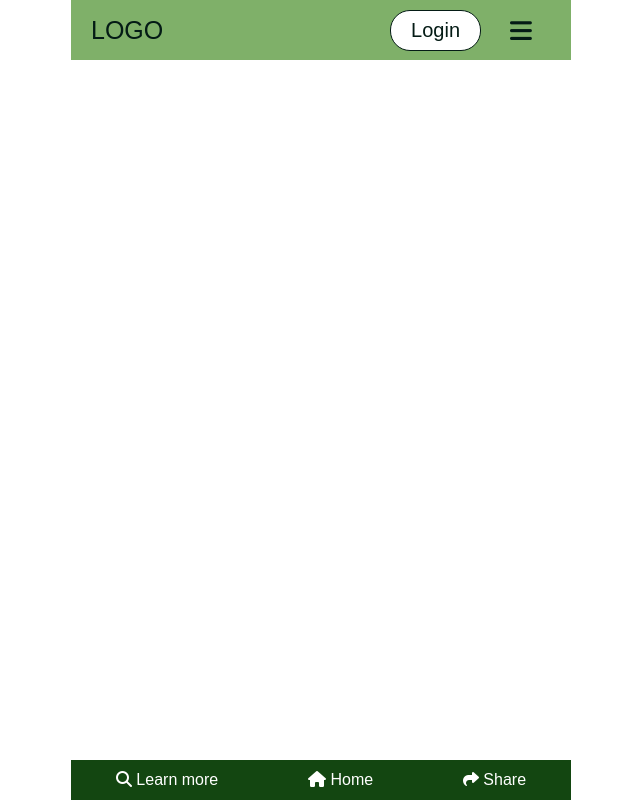
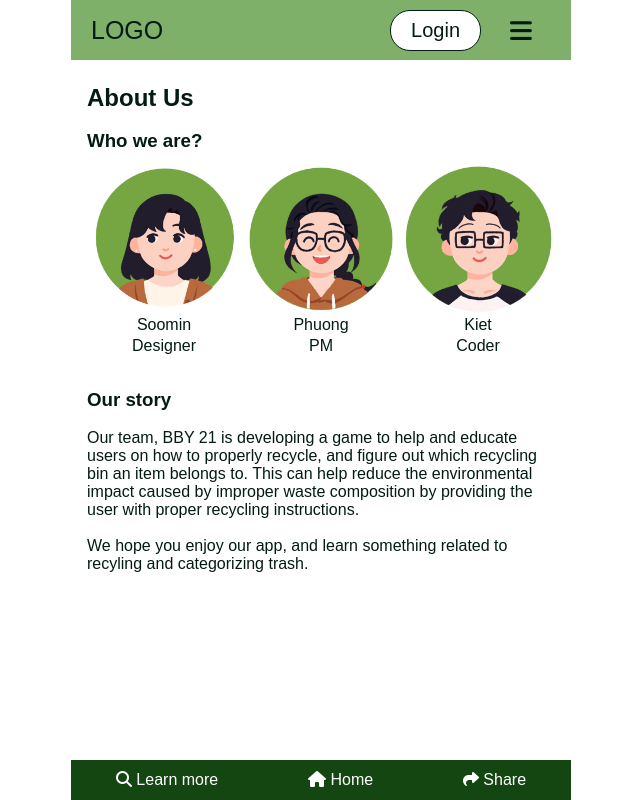
Before and after one commit to Kietkiet1109/1800_202330_BBY21, a plain HTML site: page about_us.html in a window 1280 px wide. Shown: the whole page, without its empty margins (319-959 px from the left). Drawn offline with Linux system fonts and the light colour scheme; a web font is replaced by a local one.

Commit message:
add about us

```diff
--- a/about_us.html
+++ b/about_us.html
@@ -1,18 +1,23 @@
 <!DOCTYPE html>
 <html lang="en">
   <head>
-    <meta charset="UTF-8">
-    <meta name="viewport" content="width=device-width, initial-scale=1.0">
+    <meta charset="UTF-8" />
+    <meta name="viewport" content="width=device-width, initial-scale=1.0" />
     <title>Document</title>
 
-    <link rel="stylesheet" href="styles/reset.css">
-    <link rel="stylesheet" href="styles/header.css">
-    <link rel="stylesheet" href="styles/footer.css">
-
-    <link rel="stylesheet" href="https://cdnjs.cloudflare.com/ajax/libs/font-awesome/6.4.2/css/all.min.css" integrity="sha512-z3gLpd7yknf1YoNbCzqRKc4qyor8gaKU1qmn+CShxbuBusANI9QpRohGBreCFkKxLhei6S9CQXFEbbKuqLg0DA==" crossorigin="anonymous" referrerpolicy="no-referrer" />
+    <link rel="stylesheet" href="styles/reset.css" />
+    <link rel="stylesheet" href="styles/header.css" />
+    <link rel="stylesheet" href="styles/footer.css" />
+    <link rel="stylesheet" href="styles\about_us.css" />
+    <link
+      rel="stylesheet"
+      href="https://cdnjs.cloudflare.com/ajax/libs/font-awesome/6.4.2/css/all.min.css"
+      integrity="sha512-z3gLpd7yknf1YoNbCzqRKc4qyor8gaKU1qmn+CShxbuBusANI9QpRohGBreCFkKxLhei6S9CQXFEbbKuqLg0DA=="
+      crossorigin="anonymous"
+      referrerpolicy="no-referrer"
+    />
   </head>
   <body>
-
     <div class="wrap">
       <header>
         <div class="logo">
@@ -36,6 +41,37 @@
       </header>
 
       <!-- Contents for about us goes here -->
+      <nav class="content">
+        <h1>About Us</h1>
+        <br />
+        <h3>Who we are?</h3>
+        <div class="picture">
+          <img src="images\img\picture1.png" id="picture1" alt="Soomin" />
+          <img src="images\img\picture2.png" id="picture2" alt="Phuong" />
+          <img src="images\img\picture3.png" id="picture3" alt="Kiet" />
+          <p class="name">Soomin</p>
+          <p class="name">Phuong</p>
+          <p class="name">Kiet</p>
+
+          <p class="role">Designer</p>
+          <p class="role">PM</p>
+          <p class="role">Coder</p>
+        </div>
+        <h3>Our story</h3>
+        <br />
+        <p>
+          Our team, BBY 21 is developing a game to help and educate users on how
+          to properly recycle, and figure out which recycling bin an item
+          belongs to. This can help reduce the environmental impact caused by
+          improper waste composition by providing the user with proper recycling
+          instructions.
+        </p>
+        <br /><br />
+        <p>
+          We hope you enjoy our app, and learn something related to recyling and
+          categorizing trash.
+        </p>
+      </nav>
 
       <footer>
         <ul class="footer_wrap">
@@ -58,6 +94,5 @@
         </ul>
       </footer>
     </div>
-
   </body>
 </html>
--- /dev/null
+++ b/styles/about_us.css
@@ -0,0 +1,26 @@
+*{
+    height:auto;
+
+}
+
+.content{
+    margin: 24px 16px 0 16px;
+}
+
+.picture{
+    display: grid;
+    grid-template-columns: repeat(3,0.5fr);
+    grid-template-rows: 2fr 0.3fr 0.3fr;
+    grid-gap: 3px;
+    margin: 10px 0 24px 0;
+}
+#picture1, #picture2, #picture3{
+    display: grid;
+}
+p{
+    display: inline-block;
+
+}
+.name, .role{
+    justify-self: center;
+}
--- a/styles/learn_more.css
+++ b/styles/learn_more.css
@@ -31,6 +31,14 @@
     transition-duration: 0.3s;
 }
 
-.con_wrap li:hover p {
-    height: 20vh;
+.con_wrap li:hover>p {
+    height: 28vh;
 }
+
+p{
+    line-height: 1.4;
+}
+
+#regulation{
+    color: #296cf6;
+}
```
Also changed, not shown: learn_more.html (+6 -4 lines), images/img/picture1.png (added), images/img/picture2.png (added), images/img/picture3.png (added). Lines whose indentation alone changed are shown as unchanged.
